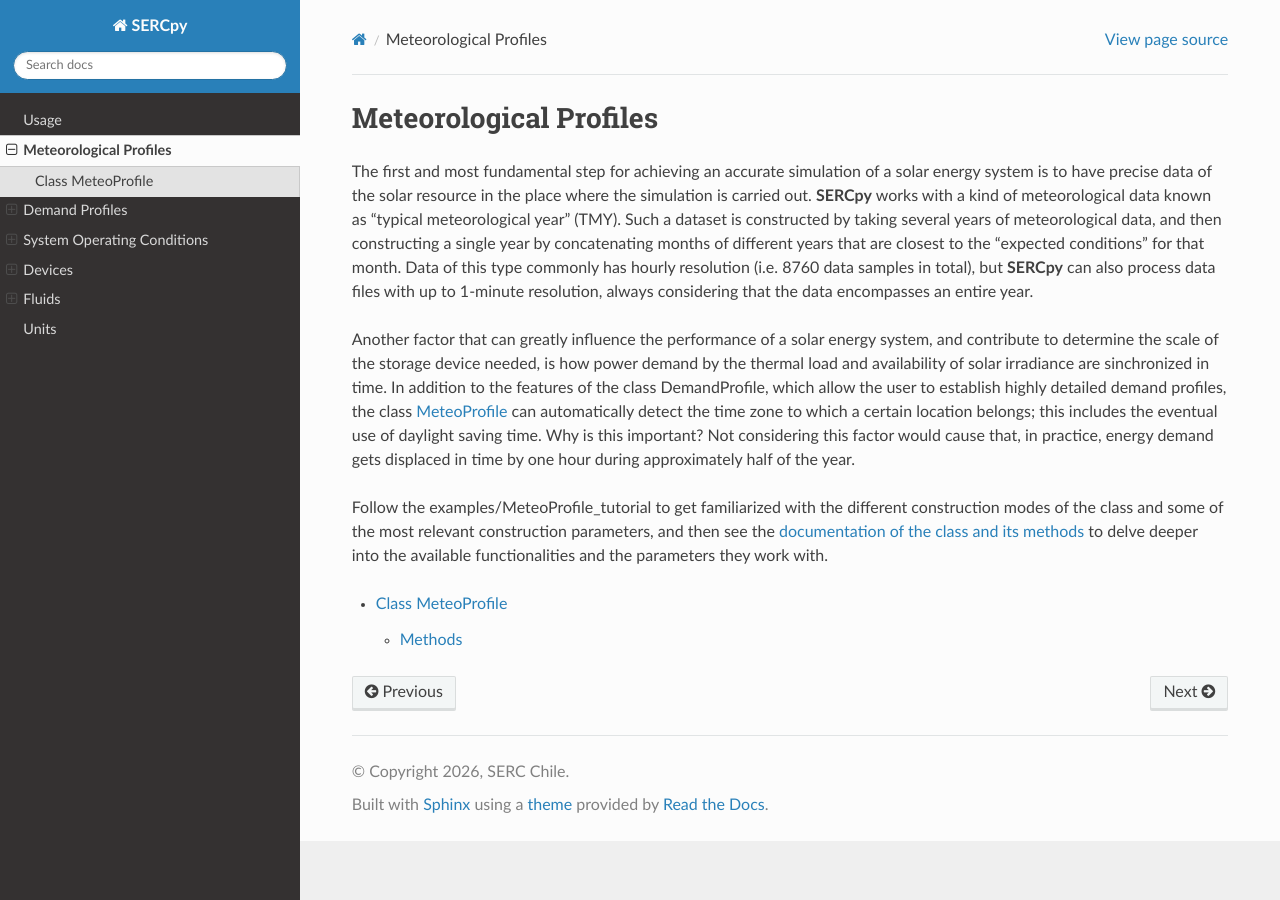
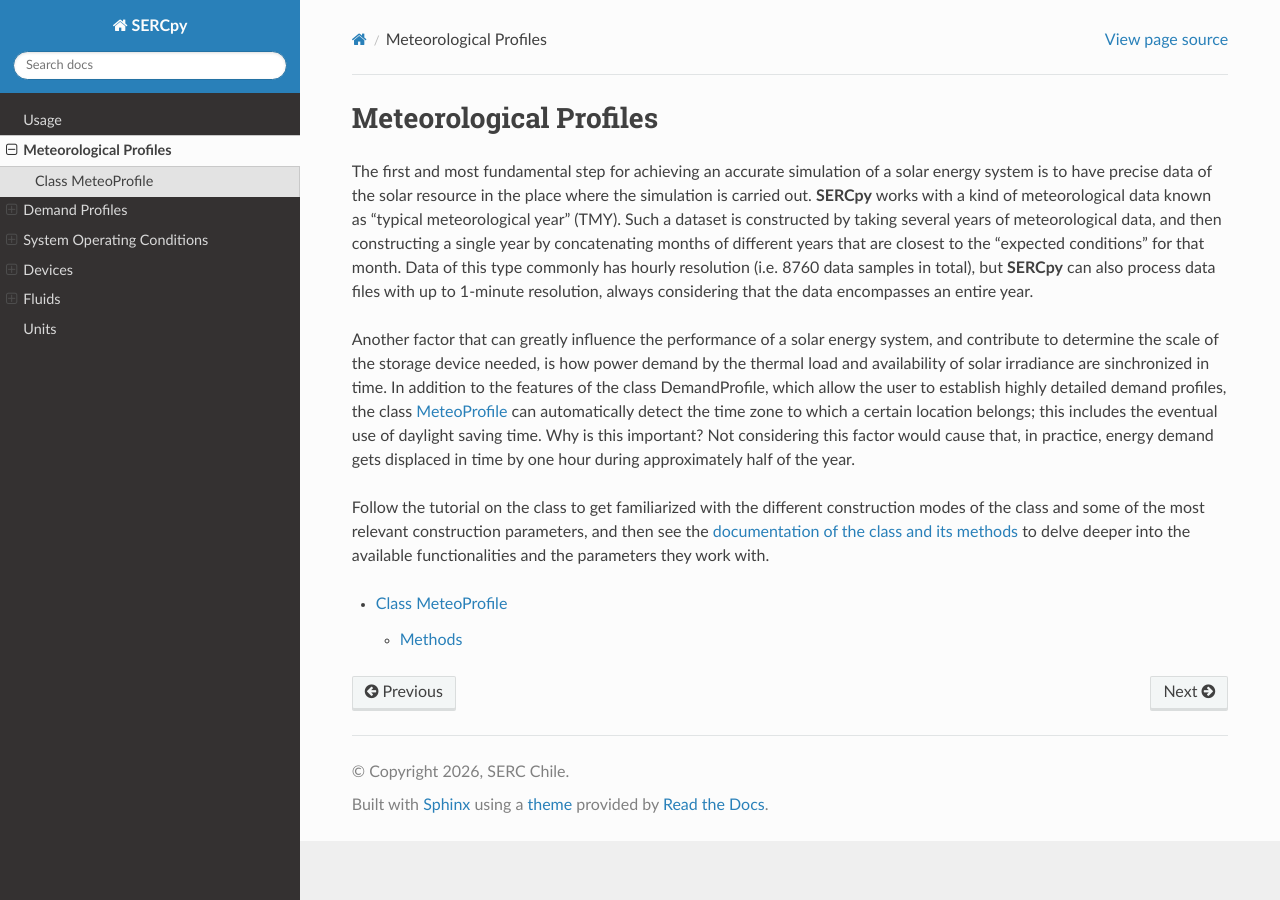
Before and after one commit to serc-chile/SERCpy, a Sphinx documentation site: the page built from docs/source/meteo_profile/meteo_profile.rst, in a window 1280 px wide. Built offline with Sphinx 7.4.7 and the Read the Docs theme 3.1.0, drawn with Linux system fonts in a browser that asks for light colours; pages that are not in the unit, such as notebooks, are missing from menus.

Commit message:
Update meteo_profile.rst

```diff
--- a/docs/source/meteo_profile/meteo_profile.rst
+++ b/docs/source/meteo_profile/meteo_profile.rst
@@ -5,7 +5,7 @@ The first and most fundamental step for achieving an accurate simulation of a so
 
 Another factor that can greatly influence the performance of a solar energy system, and contribute to determine the scale of the storage device needed, is how power demand by the thermal load and availability of solar irradiance are sinchronized in time. In addition to the features of the class :doc:`DemandProfile <demand_profile_class>`, which allow the user to establish highly detailed demand profiles, the class :doc:`MeteoProfile <meteo_profile_class>` can automatically detect the time zone to which a certain location belongs; this includes the eventual use of daylight saving time. Why is this important? Not considering this factor would cause that, in practice, energy demand gets displaced in time by one hour during approximately half of the year.
 
-Follow the :doc:`examples/MeteoProfile_tutorial` to get familiarized with the different construction modes of the class and some of the most relevant construction parameters, and then see the :doc:`documentation of the class and its methods <meteo_profile_class>` to delve deeper into the available functionalities and the parameters they work with.
+Follow the :doc:`tutorial on the class <MeteoProfile_tutorial>` to get familiarized with the different construction modes of the class and some of the most relevant construction parameters, and then see the :doc:`documentation of the class and its methods <meteo_profile_class>` to delve deeper into the available functionalities and the parameters they work with.
 
 .. toctree::
   :maxdepth: 3
```
